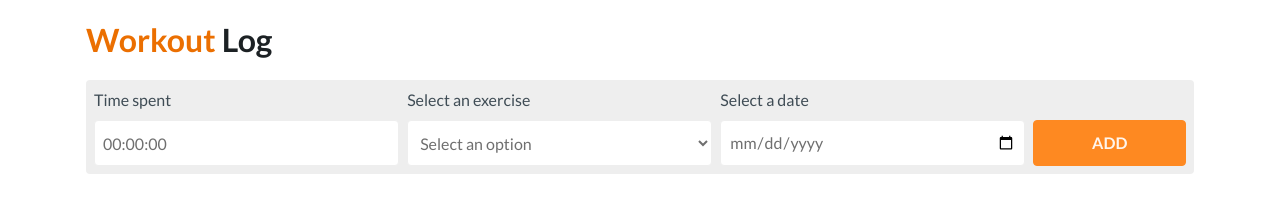
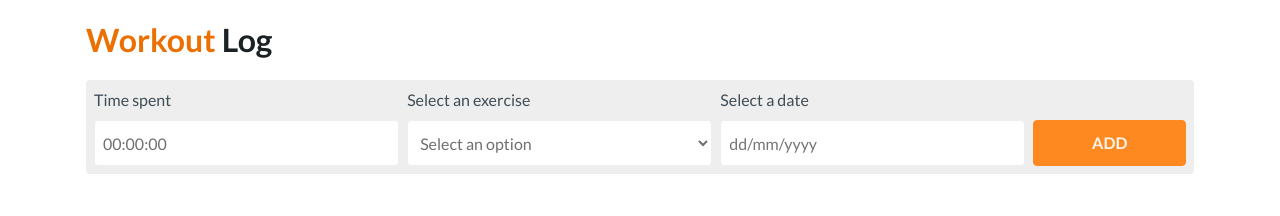
Before and after one commit to joffilyfe/exercises-react, a React (Create React App) app: page / in a window 1280 px wide. Shown: the top 216 px of the page. Built offline with nearby package versions, Linux system fonts and the light colour scheme.

Commit message:
Adiciona componente de DatePicker do formulário de exercícios

```diff
--- a/src/home/ExerciseForm.js
+++ b/src/home/ExerciseForm.js
@@ -1,6 +1,8 @@
 import React from "react";
 import PropTypes from "prop-types";
 import SecondsInput from "./SecondsInput";
+import DatePicker from "react-datepicker";
+import "react-datepicker/dist/react-datepicker.css";
 import styles from "./exerciseform.module.scss";
 
 class ExerciseForm extends React.Component {
@@ -35,10 +37,10 @@ class ExerciseForm extends React.Component {
     });
   }
 
-  onChangeDate(event) {
+  onChangeDate(date) {
     this.setState({
       ...this.state,
-      exercise: { ...this.state.exercise, date: event.target.value },
+      exercise: { ...this.state.exercise, date: date },
     });
   }
 
@@ -100,13 +102,16 @@ class ExerciseForm extends React.Component {
             <label className={styles.formLabel} htmlFor="datePicker">
               Select a date
             </label>
-            <input
+            <DatePicker
               id="datePicker"
               title="Inform a date of when this exercise occurred"
-              type="date"
-              value={this.state.exercise.date}
+              dateFormat="dd/MM/yyyy"
+              selected={this.state.exercise.date}
+              onChange={this.onChangeDate}
               className={styles.formInput}
-              onChange={this.onChangeDate}
+              placeholderText="dd/mm/yyyy"
+              showDisabledMonthNavigation
+              autoComplete="off"
             />
             <span className={styles.inputError}>{this.state.errors.date}</span>
           </div>
--- a/src/styles/index.scss
+++ b/src/styles/index.scss
@@ -52,3 +52,8 @@ html {
   width: 100%;
   flex: 1;
 }
+
+// Global modifiers
+div.react-datepicker__day--selected {
+  background: $--primary-color;
+}
```
Also changed, not shown: 1 other file (tests, documents, lock files or other folders).
